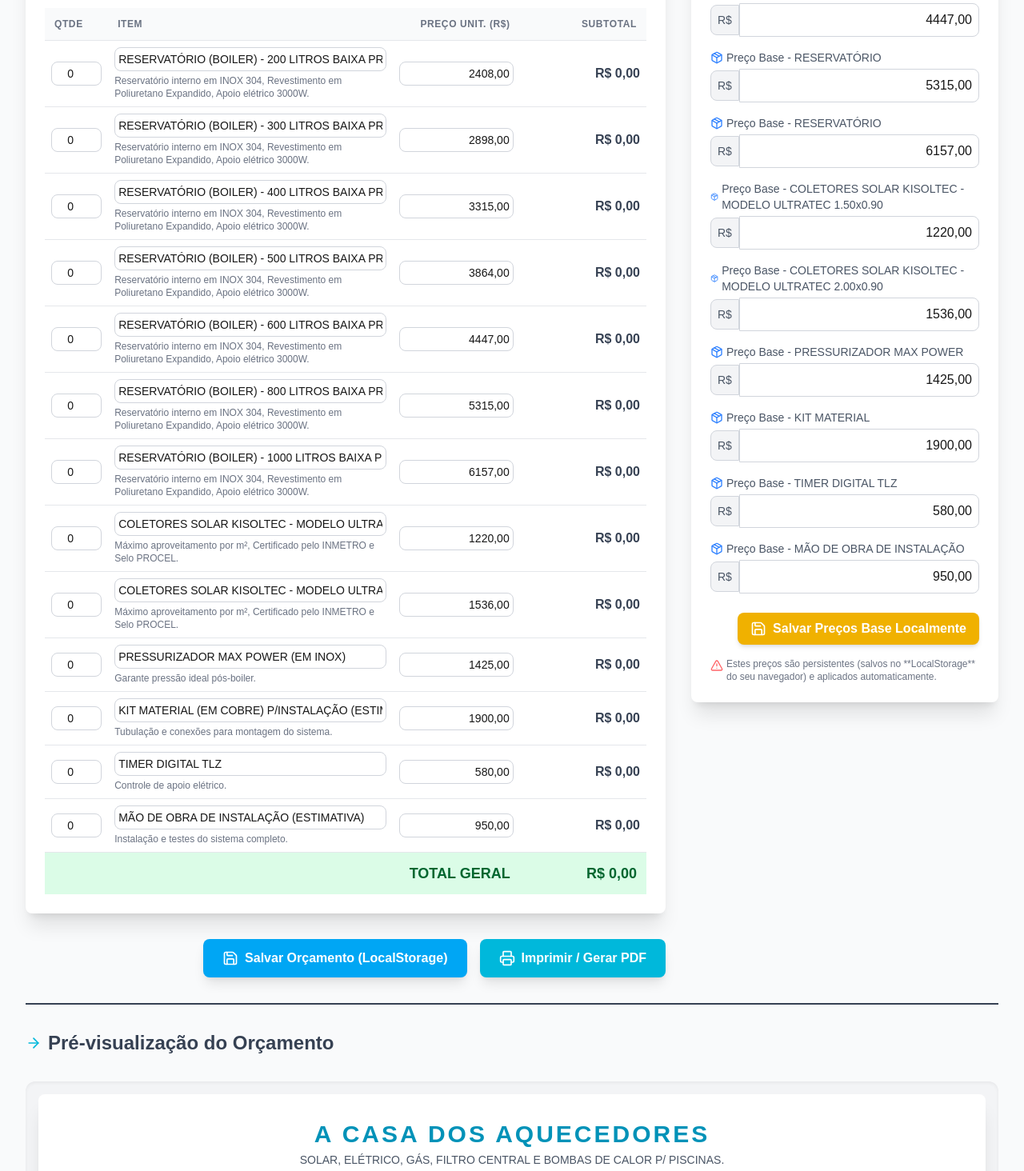
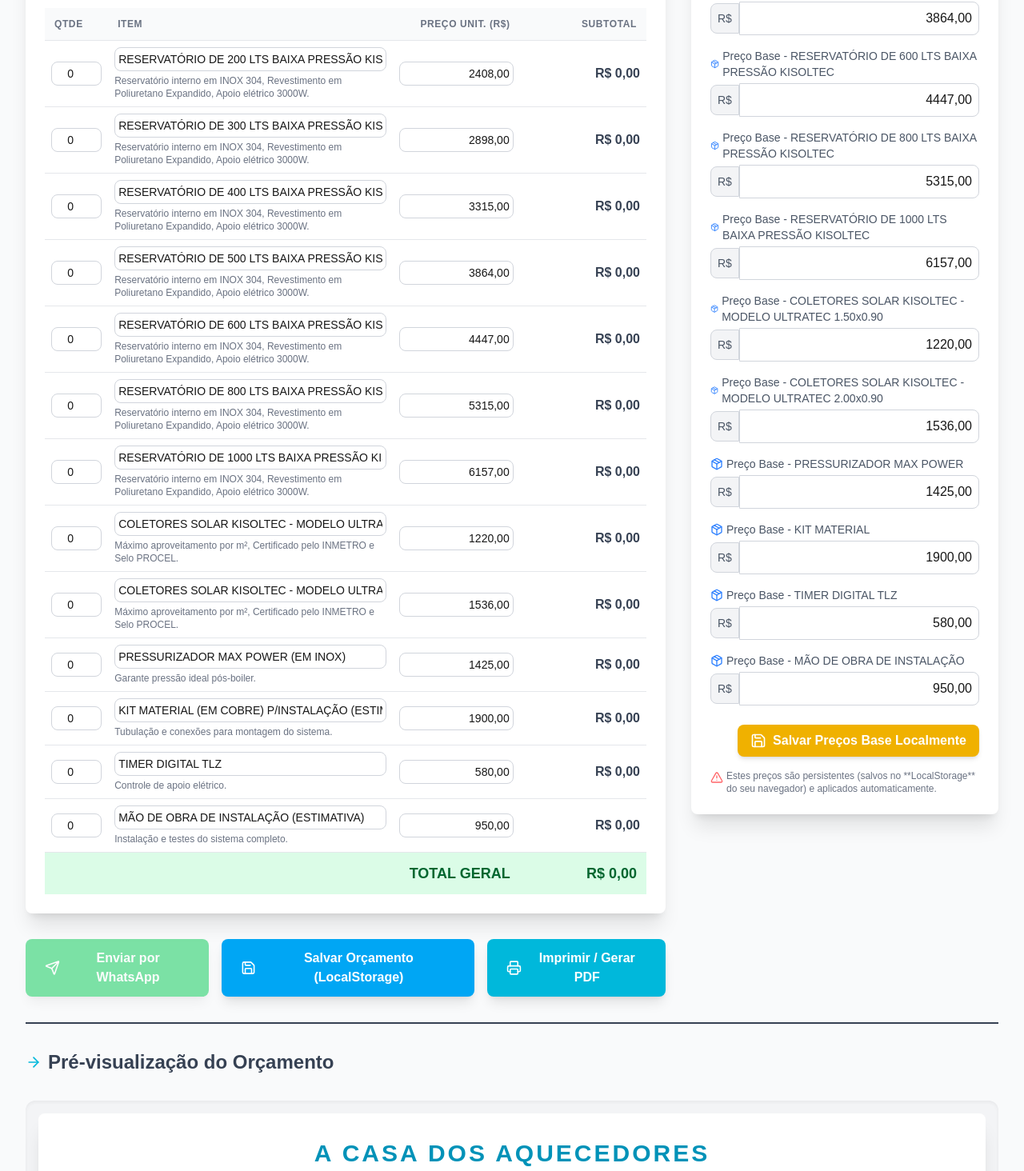
Before and after one commit to tiagofoks/soufo_backend, a Next.js app in the folder orcamento/: page / in a window 1280 px wide. Shown: the part 596-2060 px from the top of the page at 80% size. Built offline with nearby package versions, Linux system fonts and the light colour scheme.

Commit message:
add pdf function

```diff
--- a/orcamento/package.json
+++ b/orcamento/package.json
@@ -9,9 +9,10 @@
     "start": "next start",
     "lint": "eslint",
     "predeploy": "npm run build",
-  "deploy": "gh-pages -d out"
+    "deploy": "gh-pages -d out"
   },
   "dependencies": {
+    "html2pdf.js": "^0.12.1",
     "lucide-react": "^0.554.0",
     "next": "16.0.3",
     "react": "19.2.0",
--- a/orcamento/pages/index.js
+++ b/orcamento/pages/index.js
@@ -1,5 +1,7 @@
 import React, { useState, useEffect, useCallback, useMemo, useRef } from 'react';
-import { User, DollarSign, Printer, Save, RefreshCw, ArrowRight, Home, Mail, Phone, MapPin, Package, Sun, Ruler, Clock, AlertTriangle } from 'lucide-react';
+import { User, DollarSign, Printer, Save, RefreshCw, ArrowRight, Home, Mail, Phone, MapPin, Package, Sun, Ruler, Clock, AlertTriangle, Send, Mail as WhatsappIcon } from 'lucide-react';
+// Importação da biblioteca de geração de PDF (Assegure-se de que está instalada!)
+// import html2pdf from 'html2pdf.js';
 
 // Variáveis Globais (Simplificadas)
 const APP_ID = 'local-budget-app'; // ID local fictício
@@ -8,13 +10,13 @@
 
 // --- Dados Iniciais ---
 const INITIAL_ITEMS = [
-    { id: 'boiler2', description: 'RESERVATÓRIO (BOILER) - 200 LITROS BAIXA PRESSÃO KISOLTEC', unitPrice: 2408.00, qty: 0, details: 'Reservatório interno em INOX 304, Revestimento em Poliuretano Expandido, Apoio elétrico 3000W.' },
-    { id: 'boiler3', description: 'RESERVATÓRIO (BOILER) - 300 LITROS BAIXA PRESSÃO KISOLTEC', unitPrice: 2898.00, qty: 0, details: 'Reservatório interno em INOX 304, Revestimento em Poliuretano Expandido, Apoio elétrico 3000W.' },
-    { id: 'boiler4', description: 'RESERVATÓRIO (BOILER) - 400 LITROS BAIXA PRESSÃO KISOLTEC', unitPrice: 3315.00, qty: 0, details: 'Reservatório interno em INOX 304, Revestimento em Poliuretano Expandido, Apoio elétrico 3000W.' },
-    { id: 'boiler5', description: 'RESERVATÓRIO (BOILER) - 500 LITROS BAIXA PRESSÃO KISOLTEC', unitPrice: 3864.00, qty: 0, details: 'Reservatório interno em INOX 304, Revestimento em Poliuretano Expandido, Apoio elétrico 3000W.' },
-    { id: 'boiler6', description: 'RESERVATÓRIO (BOILER) - 600 LITROS BAIXA PRESSÃO KISOLTEC', unitPrice: 4447.00, qty: 0, details: 'Reservatório interno em INOX 304, Revestimento em Poliuretano Expandido, Apoio elétrico 3000W.' },
-    { id: 'boiler8', description: 'RESERVATÓRIO (BOILER) - 800 LITROS BAIXA PRESSÃO KISOLTEC', unitPrice: 5315.00, qty: 0, details: 'Reservatório interno em INOX 304, Revestimento em Poliuretano Expandido, Apoio elétrico 3000W.' },
-    { id: 'boiler10', description: 'RESERVATÓRIO (BOILER) - 1000 LITROS BAIXA PRESSÃO KISOLTEC', unitPrice: 6157.00, qty: 0, details: 'Reservatório interno em INOX 304, Revestimento em Poliuretano Expandido, Apoio elétrico 3000W.' },
+    { id: 'boiler2', description: 'RESERVATÓRIO DE 200 LTS BAIXA PRESSÃO KISOLTEC', unitPrice: 2408.00, qty: 0, details: 'Reservatório interno em INOX 304, Revestimento em Poliuretano Expandido, Apoio elétrico 3000W.' },
+    { id: 'boiler3', description: 'RESERVATÓRIO DE 300 LTS BAIXA PRESSÃO KISOLTEC', unitPrice: 2898.00, qty: 0, details: 'Reservatório interno em INOX 304, Revestimento em Poliuretano Expandido, Apoio elétrico 3000W.' },
+    { id: 'boiler4', description: 'RESERVATÓRIO DE 400 LTS BAIXA PRESSÃO KISOLTEC', unitPrice: 3315.00, qty: 0, details: 'Reservatório interno em INOX 304, Revestimento em Poliuretano Expandido, Apoio elétrico 3000W.' },
+    { id: 'boiler5', description: 'RESERVATÓRIO DE 500 LTS BAIXA PRESSÃO KISOLTEC', unitPrice: 3864.00, qty: 0, details: 'Reservatório interno em INOX 304, Revestimento em Poliuretano Expandido, Apoio elétrico 3000W.' },
+    { id: 'boiler6', description: 'RESERVATÓRIO DE 600 LTS BAIXA PRESSÃO KISOLTEC', unitPrice: 4447.00, qty: 0, details: 'Reservatório interno em INOX 304, Revestimento em Poliuretano Expandido, Apoio elétrico 3000W.' },
+    { id: 'boiler8', description: 'RESERVATÓRIO DE 800 LTS BAIXA PRESSÃO KISOLTEC', unitPrice: 5315.00, qty: 0, details: 'Reservatório interno em INOX 304, Revestimento em Poliuretano Expandido, Apoio elétrico 3000W.' },
+    { id: 'boiler10', description: 'RESERVATÓRIO DE 1000 LTS BAIXA PRESSÃO KISOLTEC', unitPrice: 6157.00, qty: 0, details: 'Reservatório interno em INOX 304, Revestimento em Poliuretano Expandido, Apoio elétrico 3000W.' },
     { id: 'placas', description: 'COLETORES SOLAR KISOLTEC - MODELO ULTRATEC 1.50x0.90', unitPrice: 1220.00, qty: 0, details: 'Máximo aproveitamento por m², Certificado pelo INMETRO e Selo PROCEL.' },
     { id: 'placas2', description: 'COLETORES SOLAR KISOLTEC - MODELO ULTRATEC 2.00x0.90', unitPrice: 1536.00, qty: 0, details: 'Máximo aproveitamento por m², Certificado pelo INMETRO e Selo PROCEL.' },
     { id: 'pressurizador', description: 'PRESSURIZADOR MAX POWER (EM INOX)', unitPrice: 1425.00, qty: 0, details: 'Garante pressão ideal pós-boiler.' },
@@ -44,7 +46,7 @@
         telefone: '',
         email: '',
         endereco: '',
-        cidade: '',
+        cidade: 'Sorocaba/SP',
     });
 
     // Estado dos Itens
@@ -180,7 +182,7 @@
 };
 
 
-// --- COMPONENTES DE APRESENTAÇÃO (Inalterados, exceto a remoção de imports Firebase) ---
+// --- COMPONENTES DE APRESENTAÇÃO ---
 const ClientForm = ({ client, handleClientChange }) => (
     <div className="bg-white p-6 shadow-xl rounded-lg border-t-4 border-blue-500">
         <h2 className="text-xl font-semibold mb-4 flex items-center text-gray-700">
@@ -365,18 +367,59 @@
     );
 };
 
+// Componente do Botão de WhatsApp (Novo)
+const WhatsappButton = ({ client, onGeneratePdf, isGenerating }) => {
+    const nomeCliente = client.nome || 'Cliente';
+    const telefone = client.telefone.replace(/\D/g, ''); // Remove não-dígitos para o link
+
+    // Mensagem de texto para o WhatsApp (Sem o anexo do PDF)
+    const whatsappMessage = `Olá ${nomeCliente}, aqui está o seu orçamento de Aquecimento Solar. Por favor, baixe o arquivo PDF gerado e anexe-o nesta conversa.`;
+
+    // Fallback URL para o WhatsApp
+    const whatsappUrl = `https://wa.me/${telefone}?text=${encodeURIComponent(whatsappMessage)}`;
+
+    const handleClick = () => {
+        // 1. Gerar o PDF
+        onGeneratePdf();
+
+        // 2. Abrir o WhatsApp (com o PDF salvo, o usuário deve anexar manualmente)
+        // Isso é o melhor que podemos fazer no frontend sem um backend para upload do arquivo.
+        setTimeout(() => {
+            window.open(whatsappUrl, '_blank');
+        }, 1000); // Dá um pequeno tempo para o download começar/completar antes de abrir o WhatsApp
+    };
+
+    return (
+        <button
+            onClick={handleClick}
+            className="bg-green-500 hover:bg-green-600 text-white font-bold py-3 px-6 rounded-lg shadow-lg transition duration-200 flex items-center disabled:opacity-50"
+            disabled={isGenerating || !client.telefone}
+            title={!client.telefone ? "Preencha o telefone do cliente para enviar pelo WhatsApp" : "Gera o PDF e abre o WhatsApp (o usuário deve anexar o PDF)"}
+        >
+            {isGenerating ? (
+                <RefreshCw className="w-5 h-5 mr-2 animate-spin" />
+            ) : (
+                // Um ícone de WhatsApp seria ideal, mas usaremos um similar do Lucide
+                <Send className="w-5 h-5 mr-2" />
+            )}
+            {isGenerating ? 'Gerando PDF...' : 'Enviar por WhatsApp'}
+        </button>
+    );
+};
+
+
 const BudgetView = React.forwardRef(({ client, items, totalValue, userId }, ref) => (
     <div ref={ref} data-userid={userId} className="budget-view p-8 bg-white shadow-xl rounded-lg print:shadow-none print:p-0">
         <div className="header-print text-center border-b-2 border-cyan-500 pb-4 mb-6">
             <h1 className="text-3xl font-bold text-cyan-600 uppercase tracking-widest">A CASA DOS AQUECEDORES</h1>
-            <p className="text-sm text-gray-600 mt-1">SOLAR, ELÉTRICO, GÁS, FILTRO CENTRAL E BOMBAS DE CALOR P/ PISCINAS.</p>
-            <p className="text-xs text-gray-500 mt-2">FONE (15) 3227-3025 - SOROCABA/SP</p>
+            <p className="text-sm text-gray-600 mt-1">SOLAR, ELÉTRICO, GÁS E BOMBAS DE CALOR P/ PISCINAS.</p>
+            <p className="text-xs text-gray-500 mt-2">FONE (15) 3227-3025 / (15) 99705-0935- SOROCABA/SP</p>
             <p className="text-xs text-gray-500">E-mail: casa.aquecedores@yahoo.com.hr</p>
         </div>
 
         <div className="client-info-print grid grid-cols-2 gap-4 mb-6 p-4 bg-blue-50 rounded-lg border border-blue-200">
             <div className="col-span-2 text-lg font-bold text-blue-800 flex items-center mb-2 border-b border-blue-300 pb-1">
-                <User className="w-5 h-5 mr-2" /> DADOS DO CLIENTE
+                <User className="text-sm text-gray-600 mt-1" /> DADOS DO CLIENTE
             </div>
             <div className="text-sm"><strong>Nome:</strong> {client.nome || '-'}</div>
             <div className="text-sm"><strong>Telefone:</strong> {client.telefone || '-'}</div>
@@ -404,7 +447,7 @@
                     <tr key={item.id} className="text-gray-700 hover:bg-gray-50 transition duration-100">
                         <td className="p-3 border-r font-medium text-center w-16">{item.qty.toFixed(0)}</td>
                         <td className="p-3 border-r">
-                            <strong className="text-base">{item.description.split('(')[0].trim()}</strong>
+                            <strong className="text-sm">{item.description.split('(')[0].trim()}</strong>
                             <p className="text-xs text-gray-500 mt-0.5">{item.details}</p>
                         </td>
                         <td className="p-3 border-r text-right w-36 font-mono">{formatCurrency(item.unitPrice)}</td>
@@ -412,8 +455,8 @@
                     </tr>
                 ))}
                 <tr className="total-row-print bg-cyan-100 font-bold text-cyan-800">
-                    <td colSpan="3" className="p-3 text-right text-lg border-r-0">TOTAL GERAL</td>
-                    <td className="p-3 text-right text-xl border-l-0">{formatCurrency(totalValue)}</td>
+                    <td colSpan="3" className="p-3 text-right text-md border-r-0">TOTAL GERAL</td>
+                    <td className="p-3 text-right text-md border-l-0">{formatCurrency(totalValue)}</td>
                 </tr>
             </tbody>
         </table>
@@ -485,10 +528,49 @@
 
     const budgetRef = useRef(null);
     const [isSavingBudget, setIsSavingBudget] = useState(false);
+    const [isGeneratingPdf, setIsGeneratingPdf] = useState(false); // Novo estado para o PDF
 
     // 2. Handlers de Ação
+
+    // Função para gerar o PDF e forçar o download (Usada pelo Print e Whatsapp)
+    const generateAndDownloadPdf = useCallback(async (isSilent = false) => {
+        if (!budgetRef.current) return;
+
+        // 🚨 NOVO: Carregamento Dinâmico do html2pdf.js
+        // Isso garante que ele só será importado no LADO DO CLIENTE (navegador)
+        const html2pdf = (await import('html2pdf.js')).default;
+
+        setIsGeneratingPdf(true);
+        const nomeArquivo = `Orcamento_Solar_${client.nome.replace(/ /g, '_') || 'Cliente'}_${new Date().toISOString().substring(0, 10)}.pdf`;
+
+        // Opções para html2pdf.js
+        const options = {
+            margin: 10,
+            filename: nomeArquivo,
+            image: { type: 'jpeg', quality: 0.98 },
+            html2canvas: { scale: 2, logging: false, scrollY: 0, letterRendering: true },
+            jsPDF: { unit: 'mm', format: 'a4', orientation: 'portrait' }
+        };
+
+        try {
+            // Usando html2pdf para gerar e salvar o PDF
+            await html2pdf().set(options).from(budgetRef.current).save();
+            if (!isSilent) {
+                 alert('PDF gerado e baixado com sucesso!');
+            }
+        } catch (error) {
+            console.error('Erro ao gerar PDF:', error);
+            alert('Erro ao gerar o PDF. Verifique o console. (Certifique-se de que está no navegador)');
+        } finally {
+            setIsGeneratingPdf(false);
+        }
+    }, [client.nome]); // A dependência client.nome está correta
+
+
+    // Handler de Impressão (Mantém a lógica de window.print() para melhor compatibilidade com o navegador)
     const handlePrint = () => {
-        if (budgetRef.current) {
+         if (budgetRef.current) {
+            // A sua lógica original que abre a janela de impressão
             const printContents = budgetRef.current.outerHTML;
             const printWindow = window.open('', '_blank');
 
@@ -524,6 +606,7 @@
             printWindow.document.close();
         }
     };
+
 
     const handleSaveBudget = async () => {
         setIsSavingBudget(true);
@@ -574,10 +657,17 @@
 
                         {/* Ações */}
                         <div className="flex justify-end space-x-4 no-print">
+                            {/* NOVO BOTÃO DE WHATSAPP */}
+                            <WhatsappButton
+                                client={client}
+                                onGeneratePdf={() => generateAndDownloadPdf(true)} // Gera o PDF silenciosamente
+                                isGenerating={isGeneratingPdf}
+                            />
+
                             <button
                                 onClick={handleSaveBudget}
                                 className="bg-sky-500 hover:bg-sky-600 text-white font-bold py-3 px-6 rounded-lg shadow-lg transition duration-200 flex items-center disabled:opacity-50"
-                                disabled={isSavingBudget}
+                                disabled={isSavingBudget || isGeneratingPdf}
                             >
                                 {isSavingBudget ? (
                                     <RefreshCw className="w-5 h-5 mr-2 animate-spin" />
@@ -588,7 +678,8 @@
                             </button>
                             <button
                                 onClick={handlePrint}
-                                className="bg-cyan-500 hover:bg-cyan-600 text-white font-bold py-3 px-6 rounded-lg shadow-lg transition duration-200 flex items-center"
+                                className="bg-cyan-500 hover:bg-cyan-600 text-white font-bold py-3 px-6 rounded-lg shadow-lg transition duration-200 flex items-center disabled:opacity-50"
+                                disabled={isGeneratingPdf}
                             >
                                 <Printer className="w-5 h-5 mr-2" />
                                 Imprimir / Gerar PDF
```
Also changed, not shown: 1 other file (tests, documents, lock files or other folders).
